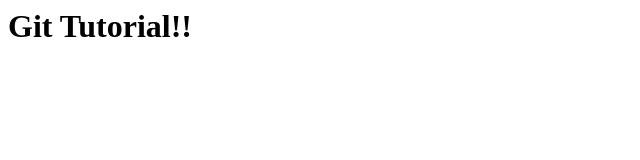
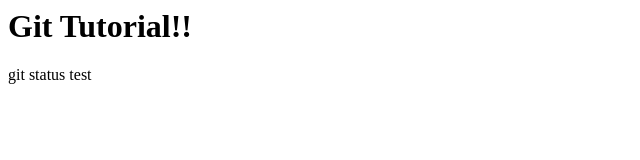
Before and after one commit to m0r1z00/git_test, a plain HTML site: page index.html in a window 1280 px wide. Shown: the full height of the page, 0-640 px from the left. Drawn offline with Linux system fonts and the light colour scheme.

Commit message:
git commit test 2.

```diff
--- a/index.html
+++ b/index.html
@@ -1 +1,2 @@
 <h1>Git Tutorial!!</h1>
+<p>git status test</p>
```
